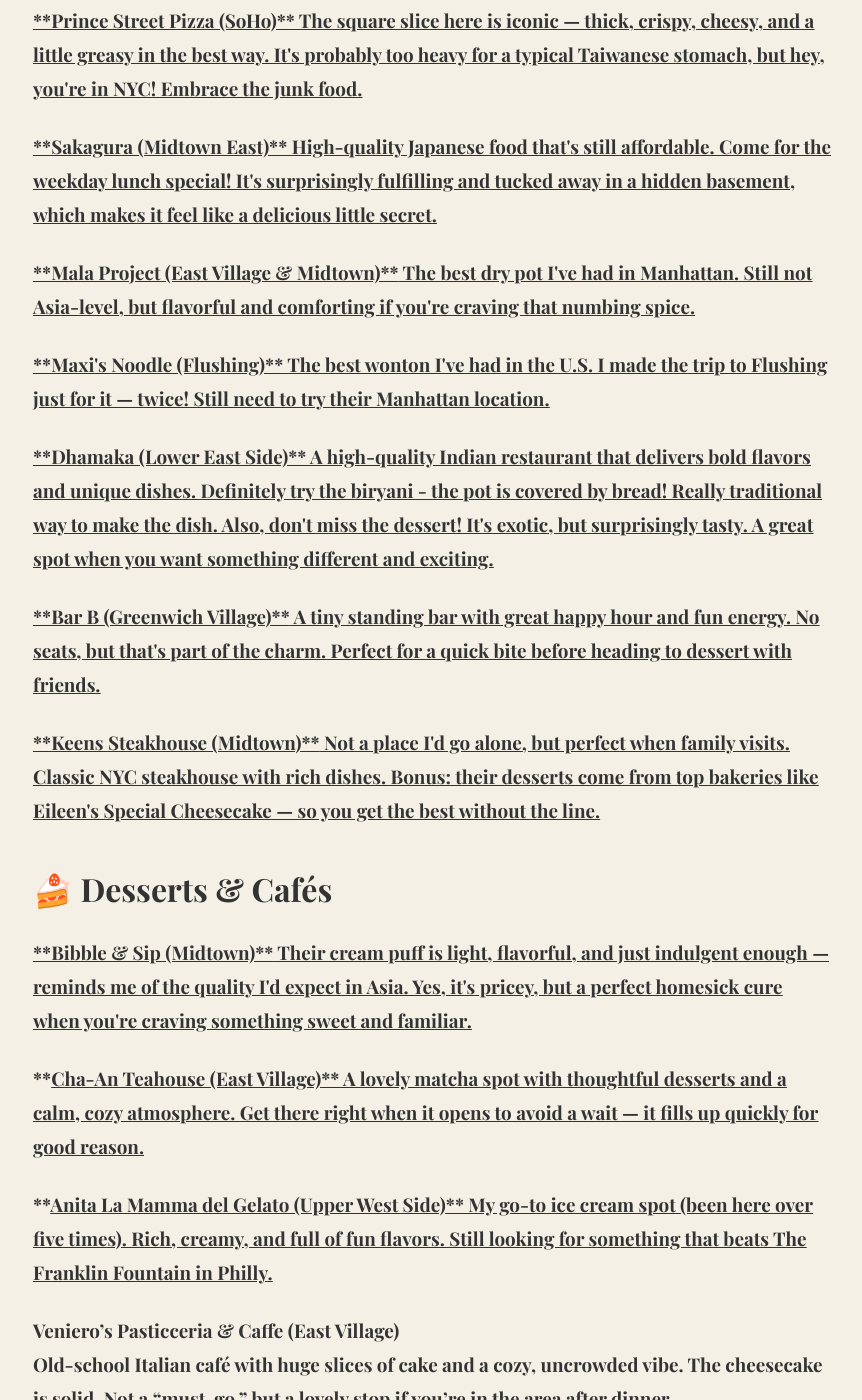
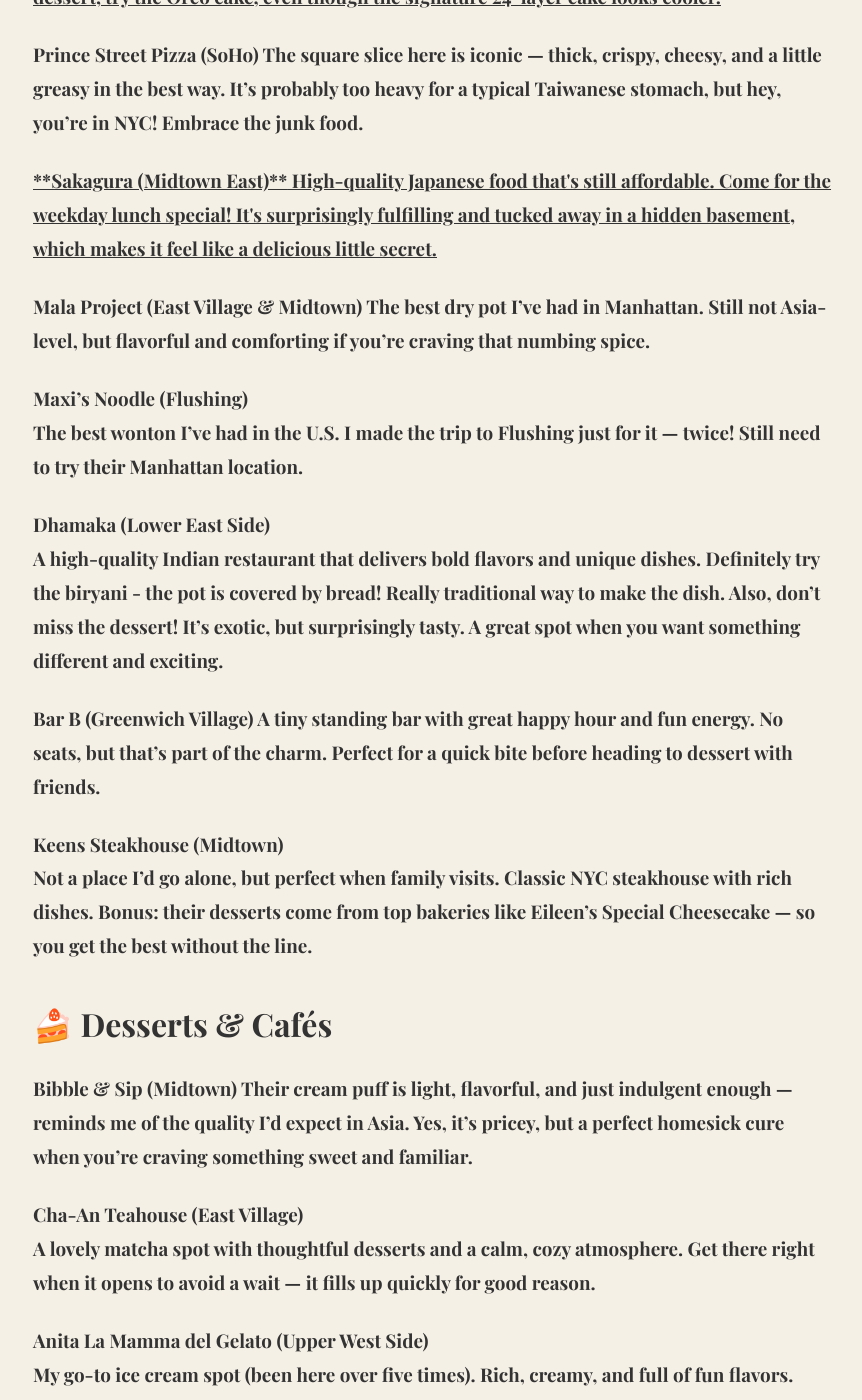
Before and after one commit to ColetteChang/colettechang.github.io, a Jekyll site: the page built from _posts/2025-05-10-Colette’s-NYC-Food-Guide.md, in a window 1280 px wide and 1400 px high, scrolled down 1315 px. Shown: the whole window, without its empty margins (207-1069 px from the left). Built offline with Jekyll 4.4.1, drawn with Linux system fonts in a browser that asks for light colours; some of the changed text lies outside the part shown.

Commit message:
Update site content

```diff
--- a/_posts/2025-05-10-Colette’s-NYC-Food-Guide.md
+++ b/_posts/2025-05-10-Colette’s-NYC-Food-Guide.md
@@ -17,10 +17,10 @@
 
 ## 🥯 Breakfast & Brunch
 
-<u>**Liberty Bagels (Midtown & FiDi)** <u>
+**Liberty Bagels (Midtown & FiDi)**
 My favorite bagel in NYC. I was skeptical of the rainbow bagel at first, but it turned out to be surprisingly delicious and totally unforgettable. I usually stop by when taking visitors to Central Park or Wall Street. I recommand try one sweet (Oreo, blueberry, or Nutella) and one savory such as lox, avocado, egg and cheese— and share with friends. They also do festive holiday bagels that are surprisingly delicious and photogenic.
 
-<u>**Ellen's Stardust Diner (Midtown)**<u>
+**Ellen's Stardust Diner (Midtown)**
 If you're short on time or budget and can't catch a Broadway show, this diner is a fun alternative. The food isn't anything special, but the live singing waitstaff give you a little taste of musical theater magic while you eat.
 
 ## 🍽️ Lunch & Dinner
@@ -28,36 +28,36 @@
 <u>**Maison Pickle (Upper West Side)**<u>
 My favorite restaurant in the city!!! The French toast fried chicken is unreal: sweet, spicy, savory, crispy, and soft. The buffalo mac & cheese is pure comfort. The garlic bun is famous, but I personally prefer the herb one more. For dessert, try the Oreo cake, even though the signature 24-layer cake looks cooler.
 
-<u>**Prince Street Pizza (SoHo)**<u>
+**Prince Street Pizza (SoHo)**
 The square slice here is iconic — thick, crispy, cheesy, and a little greasy in the best way. It's probably too heavy for a typical Taiwanese stomach, but hey, you're in NYC! Embrace the junk food.
 
 <u>**Sakagura (Midtown East)**<u>
 High-quality Japanese food that's still affordable. Come for the weekday lunch special! It's surprisingly fulfilling and tucked away in a hidden basement, which makes it feel like a delicious little secret.
 
-<u>**Mala Project (East Village & Midtown)**<u>
+**Mala Project (East Village & Midtown)**
 The best dry pot I've had in Manhattan. Still not Asia-level, but flavorful and comforting if you're craving that numbing spice.
 
-<u>**Maxi's Noodle (Flushing)**<u>
+**Maxi's Noodle (Flushing)**
 The best wonton I've had in the U.S. I made the trip to Flushing just for it — twice! Still need to try their Manhattan location.
 
-<u>**Dhamaka (Lower East Side)**<u>
+**Dhamaka (Lower East Side)**
 A high-quality Indian restaurant that delivers bold flavors and unique dishes. Definitely try the biryani - the pot is covered by bread! Really traditional way to make the dish. Also, don't miss the dessert! It's exotic, but surprisingly tasty. A great spot when you want something different and exciting.
 
-<u>**Bar B (Greenwich Village)**<u>
+**Bar B (Greenwich Village)**
 A tiny standing bar with great happy hour and fun energy. No seats, but that's part of the charm. Perfect for a quick bite before heading to dessert with friends.
 
-<u>**Keens Steakhouse (Midtown)**<u>
+**Keens Steakhouse (Midtown)**
 Not a place I'd go alone, but perfect when family visits. Classic NYC steakhouse with rich dishes. Bonus: their desserts come from top bakeries like Eileen's Special Cheesecake — so you get the best without the line.
 
 ## 🍰 Desserts & Cafés
 
-<u>**Bibble & Sip (Midtown)**<u>
+**Bibble & Sip (Midtown)**
 Their cream puff is light, flavorful, and just indulgent enough — reminds me of the quality I'd expect in Asia. Yes, it's pricey, but a perfect homesick cure when you're craving something sweet and familiar.
 
-**<u>Cha-An Teahouse (East Village)<u>**
+**Cha-An Teahouse (East Village)**
 A lovely matcha spot with thoughtful desserts and a calm, cozy atmosphere. Get there right when it opens to avoid a wait — it fills up quickly for good reason.
 
-**<u>Anita La Mamma del Gelato (Upper West Side)<u>**
+**Anita La Mamma del Gelato (Upper West Side)**
 My go-to ice cream spot (been here over five times). Rich, creamy, and full of fun flavors. Still looking for something that beats The Franklin Fountain in Philly.
 
 **Veniero's Pasticceria & Caffe (East Village)**
@@ -65,15 +65,15 @@
 
 ## 🌙 Late Night Eats
 
-**<u>Katz's Delicatessen (Lower East Side)<u>**
+**Katz's Delicatessen (Lower East Side)**
 A New York legend. Huge pastrami sandwiches and chaotic vintage vibes. Tip: Go after midnight after bar— they're open 24/7, and you'll skip the crazy lines.
 
-**<u>Double Chicken Please (Lower East Side)<u>**
+**Double Chicken Please (Lower East Side)**
 This bar is crazy busy — I don't think I'd wait in that line again. But if you've never been and you're curious, the tea-based cocktails are genuinely impressive. It's rare to find cocktails with this kind of tea flavor and balance in the U.S. Worth trying once… if you have the patience.
 
 ## 🍗 Street Food
 
-**<u>The Halal Guys (Midtown)<u>**
+**The Halal Guys (Midtown)**
 I'm not usually a street food person, but this one is famous. Just make sure you go to the right cart: the original one at 6th Avenue & W 53rd St (and the one directly across the street is also legit). Don't be fooled by other food trucks using the same name — they're not quite the same. (This tip comes from someone who used to be a huge Halal Guys fan.) The combo platter with white sauce is the classic order.
 
 ---
```
